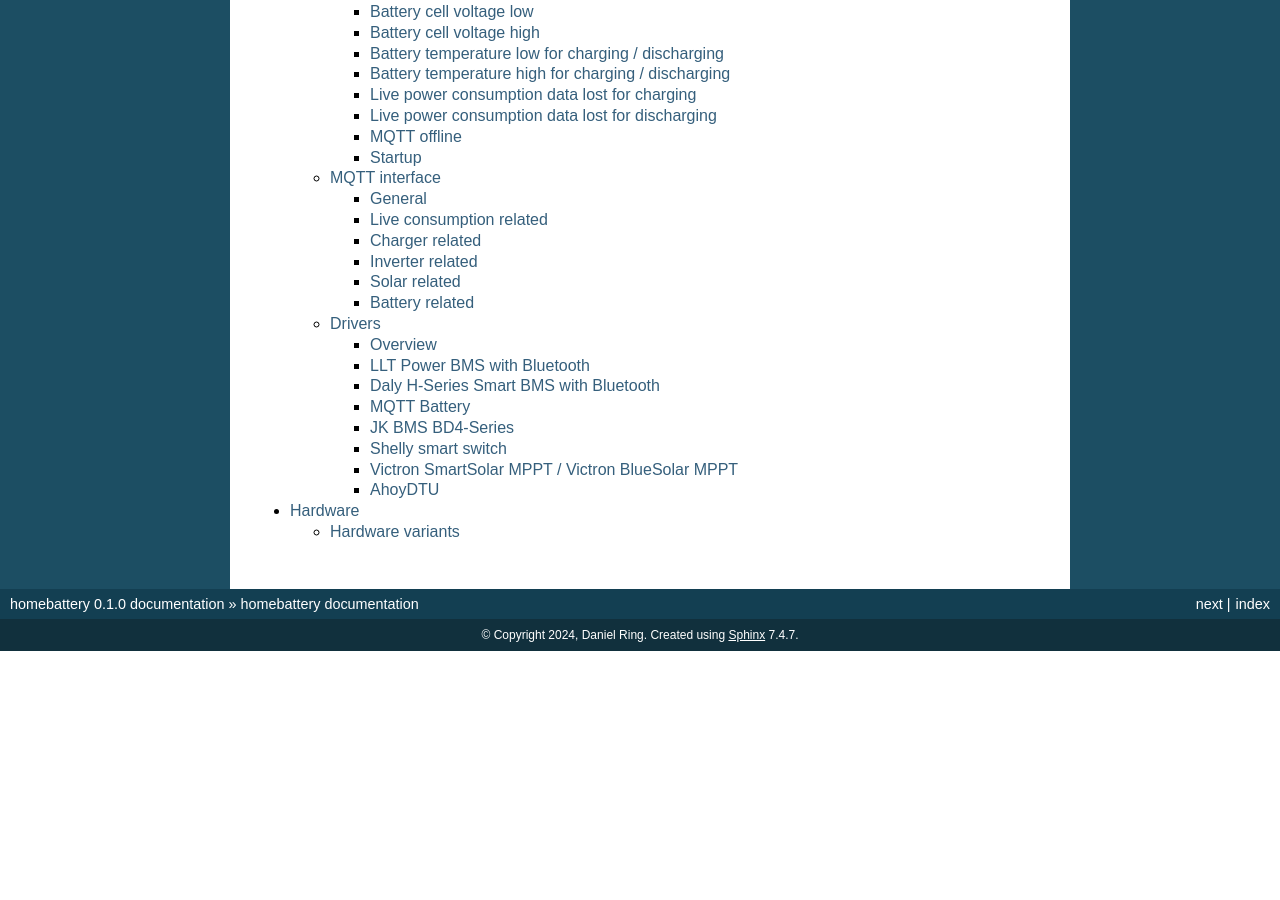
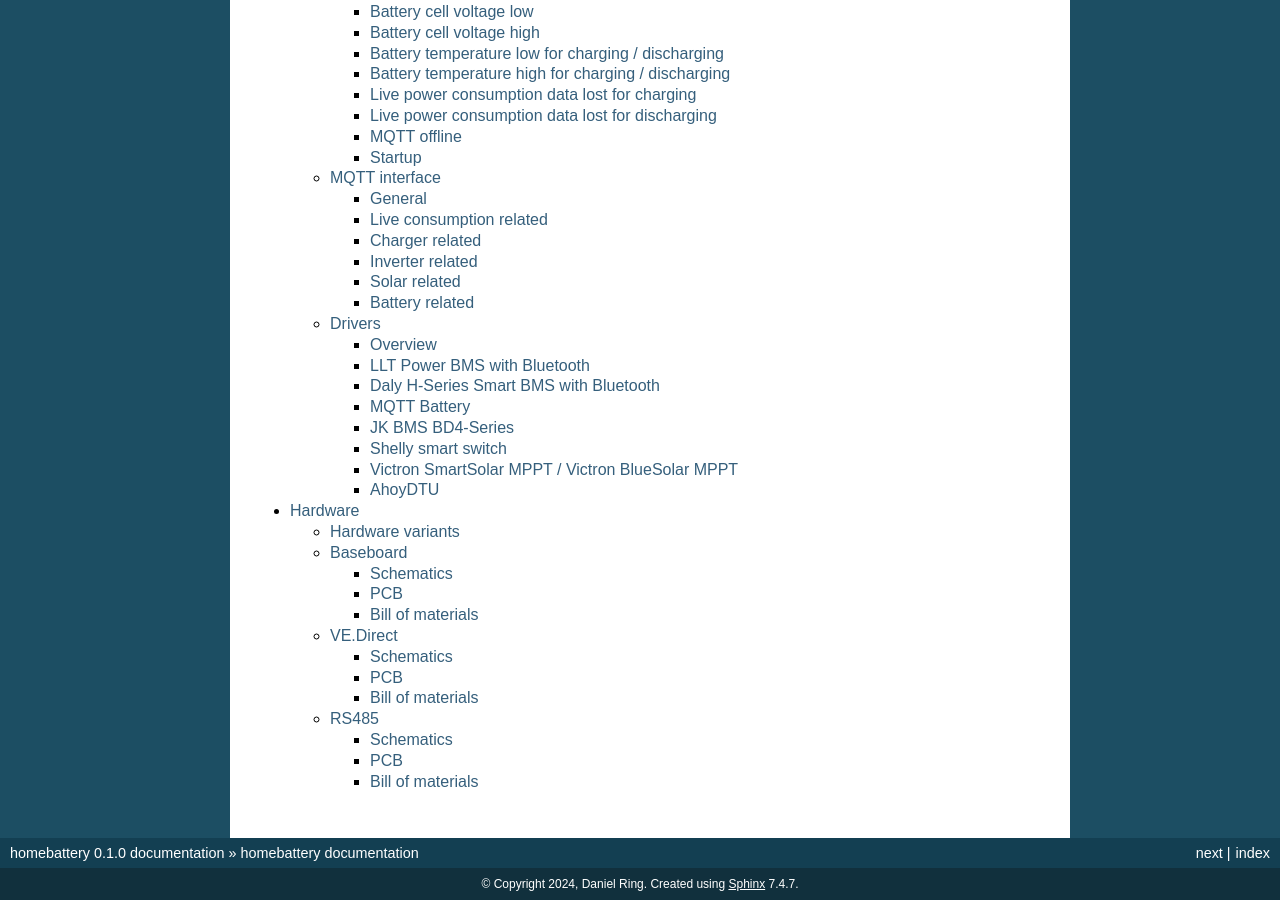
Before and after one commit to danielringch/homebattery, a Sphinx documentation site: the page built from doc/index.rst, in a window 1280 px wide and 900 px high, scrolled down 870 px. Built offline with Sphinx 7.4.7, drawn with Linux system fonts in a browser that asks for light colours; before the commit the page ends 1521 px from its top, so only the background shows below that; some of the changed lines change nothing that is shown.

Commit message:
Add first documentation of pcbs

```diff
--- /dev/null
+++ b/doc/hardware/baseboard.rst
@@ -0,0 +1,65 @@
+Baseboard
+=========
+
+Schematics
+----------
+
+.. image:: ../images/baseboard_schematics.png
+  :width: 800
+  :alt: baseboard schematics
+
+PCB
+---
+
+.. image:: ../images/baseboard_pcb_top.png
+  :width: 350
+  :alt: baseboard pcb top
+
+.. image:: ../images/baseboard_pcb_bottom.png
+  :width: 350
+  :alt: baseboard pcb bottom
+
+Bill of materials
+-----------------
+
++------------+-----------------------------------------------+--------+-----------------------------------------+
+| Name       | Description                                   | Number | Reichelt name / Remark                  |
++============+===============================================+========+=========================================+
+| U1         | Raspberry Pi Pico WH                          | 1      | RASP PI PICO WH                         |
++------------+-----------------------------------------------+--------+-----------------------------------------+
+| U1         | socket terminal strip 20-pin RM 2.54          | 2      | BL 1X20G8 2,54                          |
++------------+-----------------------------------------------+--------+-----------------------------------------+
+| DISPLAY    | 0.96" SSD1306 I2C OLED 128x64 display white   | 1      | buy one from ebay or alixpress          |
++------------+-----------------------------------------------+--------+-----------------------------------------+
+| SUPPLY     | clamp terminal block male connector RM 5.08   | 2      | CTB9359-2                               |
++------------+-----------------------------------------------+--------+-----------------------------------------+
+| SUPPLY     | clamp terminal block female connector RM 5.08 | 2      | CTB9209-2                               |
++------------+-----------------------------------------------+--------+-----------------------------------------+
+| VCCSW, SW  | jumper RM 2.54                                | 2      | JUMPER 2,54GL SW                        |
++------------+-----------------------------------------------+--------+-----------------------------------------+
+| VCCSW      | pin headers 2-pin straight RM 2.54            | 1      | MPE 087-1-002                           |
++------------+-----------------------------------------------+--------+-----------------------------------------+
+| SW         | pin headers 4-pin angled RM 2.54              | 1      | W+P 946-144                             |
++------------+-----------------------------------------------+--------+-----------------------------------------+
+| EXT1, EXT2 | pin headers 10-pin angled RM 2.54             | 2      | W+P 946-14-010                          |
++------------+-----------------------------------------------+--------+-----------------------------------------+
+| IC1        | dc/dc converter 5V 2.5W SIL package           | 1      | LMO78_05-0.5                            |
++------------+-----------------------------------------------+--------+-----------------------------------------+
+| C1         | MLCC capacitor 10u 50V X7R G2220              | 1      | ECC KTS500B106K                         |
++------------+-----------------------------------------------+--------+-----------------------------------------+
+| C2         | MLCC capacitor 22u 10V X7R G1206              | 1      | X7R-G1206 22/10                         |
++------------+-----------------------------------------------+--------+-----------------------------------------+
+| C3         | MLCC capacitor 100n 50V 100n G0805            | 1      | KEM X7R0805 100N                        |
++------------+-----------------------------------------------+--------+-----------------------------------------+
+| R1 - R6    | SMD resistor 1k 1/8W 0805                     | 6      | WAL WR08X1001FTL                        |
++------------+-----------------------------------------------+--------+-----------------------------------------+
+| R7, R8     | SMD resistor 47k 1/8W 0805                    | 2      | WAL WR08X4702FTL                        |
++------------+-----------------------------------------------+--------+-----------------------------------------+
+| | LED_SOL  | LED red 3mm 60° 150 mcd 20mA                  | 3      | 3004R1D-EHB-A                           |
+| | LED_CRG  |                                               |        |                                         |
+| | LED_DRG  |                                               |        |                                         |
++------------+-----------------------------------------------+--------+-----------------------------------------+
+| | LED_BT   | LED yellow 3mm 60° 150 mcd 20mA               | 3      | 3004Y1D-EHB-A                           |
+| | LED_CTRL |                                               |        |                                         |
+| | LED_MQTT |                                               |        |                                         |
++------------+-----------------------------------------------+--------+-----------------------------------------+
--- a/doc/hardware/index_hardware.rst
+++ b/doc/hardware/index_hardware.rst
@@ -5,3 +5,6 @@
    :maxdepth: 1
 
    hardware_variants
+   baseboard
+   vedirect
+   rs485
--- /dev/null
+++ b/doc/hardware/rs485.rst
@@ -0,0 +1,57 @@
+RS485
+=====
+
+Schematics
+----------
+
+.. image:: ../images/rs485_schematics.png
+  :width: 800
+  :alt: rs485 schematics
+
+PCB
+---
+
+.. image:: ../images/rs485_pcb_top.png
+  :width: 350
+  :alt: rs485 pcb top
+
+.. image:: ../images/rs485_pcb_bottom.png
+  :width: 350
+  :alt: rs485 pcb bottom
+
+Bill of materials
+-----------------
+
++------------+------------------------------------------------+--------+-----------------------------------------+
+| Name       | Description                                    | Number | Reichelt name / Remark                  |
++============+================================================+========+=========================================+
+| IC1        | RS485 transreceiver SN65HVD888 5V SO-8         | 1      | SN65HVD888D                             |
++------------+------------------------------------------------+--------+-----------------------------------------+
+| D1         | SMD high speed shottly diode BAS70 STO23       | 1      | BAS70                                   |
++------------+------------------------------------------------+--------+-----------------------------------------+
+| C1         | MLCC capacitor 100n 50V 100n G0805             | 1      | KEM X7R0805 100N                        |
++------------+------------------------------------------------+--------+-----------------------------------------+
+| C2         | MLCC capacitor 1u 25V 100n G0805               | 1      | X7R-G0805 1,0/25                        |
++------------+------------------------------------------------+--------+-----------------------------------------+
+| | R1, R2   | SMD resistor 10k 1/8W 0805                     | 4      | WAL WR08X1002FTL                        |
+| | R7, R8   |                                                |        |                                         |
++------------+------------------------------------------------+--------+-----------------------------------------+
+| R3, R4     | SMD resistor 3.3k 1/8W 0805                    | 2      | WAL WR08X3301FTL                        |
++------------+------------------------------------------------+--------+-----------------------------------------+
+| R5, R6     | SMD resistor 47k 1/8W 0805                     | 2      | WAL WR08X4702FTL                        |
++------------+------------------------------------------------+--------+-----------------------------------------+
+| R9, R10    | SMD resistor 560 1/4W 1206                     | 2      | WAL WR12X5600FTL                        |
++------------+------------------------------------------------+--------+-----------------------------------------+
+| R11        | SMD resistor 120 1/4W 1206                     | 1      | WAL WR12X1200FTL                        |
++------------+------------------------------------------------+--------+-----------------------------------------+
+| | LED_TX   | LED red 3mm 60° 150 mcd 20mA                   | 2      | 3004R1D-EHB-A                           |
+| | LED_RX   |                                                |        |                                         |
++------------+------------------------------------------------+--------+-----------------------------------------+
+| EXT        | pin headers 10-pin angled RM 2.54              | 2      | W+P 946-14-010                          |
++------------+------------------------------------------------+--------+-----------------------------------------+
+| EXT        | Dupont cable female 10-pin RM 2.54 15cm        | 1      | buy one from ebay or alixpress          |
++------------+------------------------------------------------+--------+-----------------------------------------+
+| J1, J2     | RJ-45 jack 8 pin                               | 2      | MEBP 8-8S                               |
++------------+------------------------------------------------+--------+-----------------------------------------+
+| X1, X2     | screw terminal 3-pole RM 5.0                   | 2      | CTB0102-3                               |
++------------+------------------------------------------------+--------+-----------------------------------------+
--- /dev/null
+++ b/doc/hardware/vedirect.rst
@@ -0,0 +1,43 @@
+VE.Direct
+=========
+
+Schematics
+----------
+
+.. image:: ../images/ve_direct_schematics.png
+  :width: 800
+  :alt: ve_direct schematics
+
+PCB
+---
+
+.. image:: ../images/ve_direct_pcb_top.png
+  :width: 350
+  :alt: ve_direct pcb top
+
+.. image:: ../images/ve_direct_pcb_bottom.png
+  :width: 350
+  :alt: ve_direct pcb bottom
+
+Bill of materials
+-----------------
+
++------------+-----------------------------------------------+--------+-----------------------------------------+
+| Name       | Description                                   | Number | Reichelt name / Remark                  |
++============+===============================================+========+=========================================+
+| IC1        | ADUM 1201 BRZ SO-8 digital isolator           | 1      | ADUM 1201 BRZ                           |
++------------+-----------------------------------------------+--------+-----------------------------------------+
+| C1, C2     | MLCC capacitor 100n 50V 100n G0805            | 2      | KEM X7R0805 100N                        |
++------------+-----------------------------------------------+--------+-----------------------------------------+
+| R1         | SMD resistor 4.7k 1/8W 0805                   | 1      | WAL WR08X4701FTL                        |
++------------+-----------------------------------------------+--------+-----------------------------------------+
+| R2-5       | SMD resistor 10k 1/8W 0805                    | 4      | WAL WR08X1002FTL                        |
++------------+-----------------------------------------------+--------+-----------------------------------------+
+| LED1       | LED red 3mm 60° 150 mcd 20mA                  | 1      | 3004R1D-EHB-A                           |
++------------+-----------------------------------------------+--------+-----------------------------------------+
+| EXT        | pin headers 10-pin angled RM 2.54             | 2      | W+P 946-14-010                          |
++------------+-----------------------------------------------+--------+-----------------------------------------+
+| EXT        | Dupont cable female 10-pin RM 2.54 15cm       | 1      | buy one from ebay or alixpress          |
++------------+-----------------------------------------------+--------+-----------------------------------------+
+| VE.DIRECT  | JST male connector 4-pin RM 2.0 S4B-PH-K-S    | 1      | JST PH4P ST90                           |
++------------+-----------------------------------------------+--------+-----------------------------------------+
```
Also changed, not shown: doc/images/baseboard_pcb_bottom.png (added), doc/images/baseboard_pcb_top.png (added), doc/images/baseboard_schematics.png (added), doc/images/rs485_pcb_bottom.png (added), doc/images/rs485_pcb_top.png (added), doc/images/rs485_schematics.png (added), doc/images/ve_direct_pcb_bottom.png (added), doc/images/ve_direct_pcb_top.png (added), doc/images/ve_direct_schematics.png (added).
